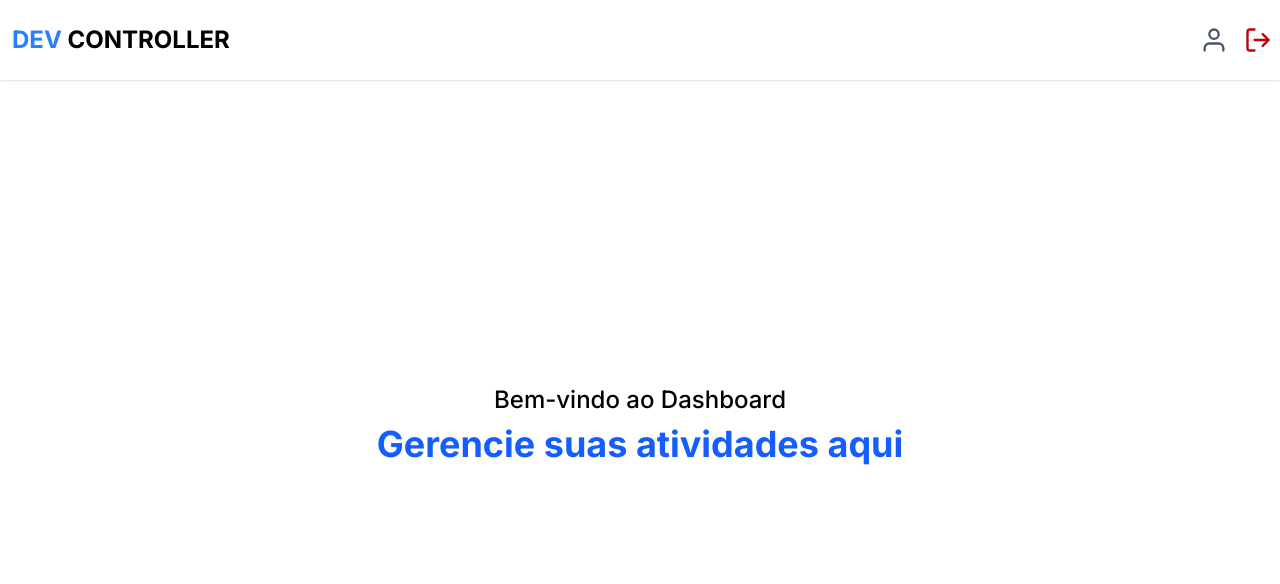
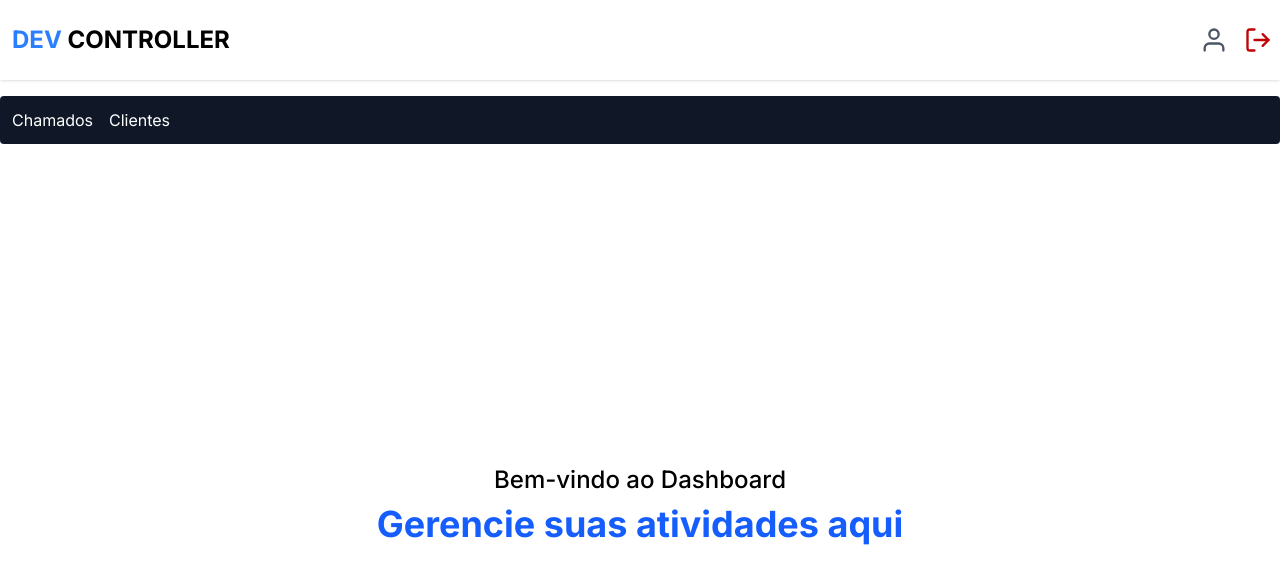
Before and after one commit to gomes-tkd/dev-controller, a Next.js app: page /dashboard in a window 1280 px wide. Shown: the top 584 px of the page. Built offline with nearby package versions, Linux system fonts and the light colour scheme; no server answers; sample sign-in values are in the browser's storage.

Commit message:
Protecting Dashboard routes

```diff
--- /dev/null
+++ b/src/app/dashboard/components/header/index.tsx
@@ -0,0 +1,23 @@
+import Container from "@/components/container";
+import Link from 'next/link';
+
+export default function DashboardHeader() {
+    return (
+        <Container>
+            <header className={"w-full bg-gray-900 my-4 p-3 flex gap-4 items-center rounded-sm"}>
+                <Link
+                    href={"/dashboard"}
+                    className={"text-white hover:font-bold duration-300"}
+                >
+                    Chamados
+                </Link>
+                <Link
+                    href={"/dashboard/customer"}
+                    className={"text-white hover:font-bold duration-300"}
+                >
+                    Clientes
+                </Link>
+            </header>
+        </Container>
+    );
+}
--- /dev/null
+++ b/src/app/dashboard/customer/page.tsx
@@ -0,0 +1,11 @@
+import Container from "@/components/container";
+
+export default function CustomerPage() {
+    return (
+        <Container>
+            <main>
+                <div><h1>Meus Clientes</h1></div>
+            </main>
+        </Container>
+    );
+}
--- /dev/null
+++ b/src/app/dashboard/layout.tsx
@@ -0,0 +1,20 @@
+import React from "react";
+import DashboardHeader from "@/app/dashboard/components/header";
+import { getUserSession } from "@/get-data/get-data";
+import { verifySession } from "@/get-data/verify-session";
+
+export default async function DashboardLayout({ children }: { children: React.ReactNode }) {
+    const session = await getUserSession();
+    const invalid = verifySession(session);
+
+    if (invalid) {
+        return invalid
+    }
+
+    return (
+        <>
+            <DashboardHeader />
+            { children }
+        </>
+    );
+}
--- a/src/app/dashboard/page.tsx
+++ b/src/app/dashboard/page.tsx
@@ -1,39 +1,6 @@
 import React from "react";
-import { getServerSession, Session } from "next-auth";
-import { authOptions } from "@/lib/auth";
-import RedirectTimer from "@/components/utils/redirect-time";
 
-async function getUserSession(): Promise<Session | null> {
-    try {
-        const session = await getServerSession(authOptions);
-
-        if (!session) {
-            console.warn("[getUserSession] Nenhuma sessão ativa encontrada.");
-            return null;
-        }
-
-        return session;
-    }  catch (err: unknown) {
-        const errMessage = err instanceof Error ? err.message : String(err);
-        throw new Error("Failed to fetch data. Error: " + errMessage);
-    }
-}
-
-export default async function DashboardPage() {
-    const session: (Session | null) = await getUserSession();
-
-    if (!session || !session.user) {
-        return (
-            <main className={"flex items-center flex-col justify-center min-h-[calc(100vh-80px)]"}>
-                <h2 className={"font-medium text-2xl mb-2"}>Acesso Negado</h2>
-                <h1 className={"font-bold text-3xl mb-8 text-red-600 md:text-4xl"}>
-                    Você precisa estar logado para acessar o Dashboard
-                </h1>
-                <RedirectTimer />
-            </main>
-        );
-
-    }
+export default function DashboardPage() {
 
     return (
         <main className={"flex items-center flex-col justify-center min-h-[calc(100vh-80px)]"}>
--- /dev/null
+++ b/src/app/default.tsx
@@ -0,0 +1,3 @@
+export default function Default() {
+    return null;
+}
--- /dev/null
+++ b/src/app/not-found.tsx
@@ -0,0 +1,24 @@
+import React from "react";
+import Link from "next/link";
+
+export default function NotFound() {
+    return (
+        <main
+            className={
+                "w-full flex flex-col justify-center items-center max-w-7xl mx-auto gap-4"
+            }
+            style={{ height: "80vh" }}
+        >
+            <h1>
+                Página não encontrada!
+            </h1>
+            <Link
+                className={"font-bold text-2xl pl-1 hover:tracking-widest duration-300"}
+                style={{ marginBottom: '1rem', display: 'inline-block' }}
+                href={"/"}
+            >
+                Voltar para <span className={"text-blue-500"}>HOME!</span>
+            </Link>
+        </main>
+    );
+}
--- /dev/null
+++ b/src/get-data/get-data.ts
@@ -0,0 +1,18 @@
+import { getServerSession, Session } from "next-auth";
+import { authOptions } from "@/lib/auth";
+
+export async function getUserSession(): Promise<Session | null> {
+    try {
+        const session = await getServerSession(authOptions);
+
+        if (!session) {
+            console.warn("[getUserSession] Nenhuma sessão ativa encontrada.");
+            return null;
+        }
+
+        return session;
+    }  catch (err: unknown) {
+        const errMessage = err instanceof Error ? err.message : String(err);
+        throw new Error("Failed to fetch data. Error: " + errMessage);
+    }
+}
--- /dev/null
+++ b/src/get-data/verify-session.tsx
@@ -0,0 +1,19 @@
+import RedirectTimer from "@/components/utils/redirect-time";
+import { Session } from "next-auth";
+import React from "react";
+
+export function verifySession(session: Session | null) {
+    if (!session || !session.user) {
+        return (
+            <main className={"flex items-center flex-col justify-center min-h-[calc(100vh-80px)]"}>
+                <h2 className={"font-medium text-2xl mb-2"}>Acesso Negado</h2>
+                <h1 className={"font-bold text-3xl mb-8 text-red-600 md:text-4xl"}>
+                    Você precisa estar logado para acessar o Dashboard
+                </h1>
+                <RedirectTimer />
+            </main>
+        );
+    }
+
+    return null;
+}
```
